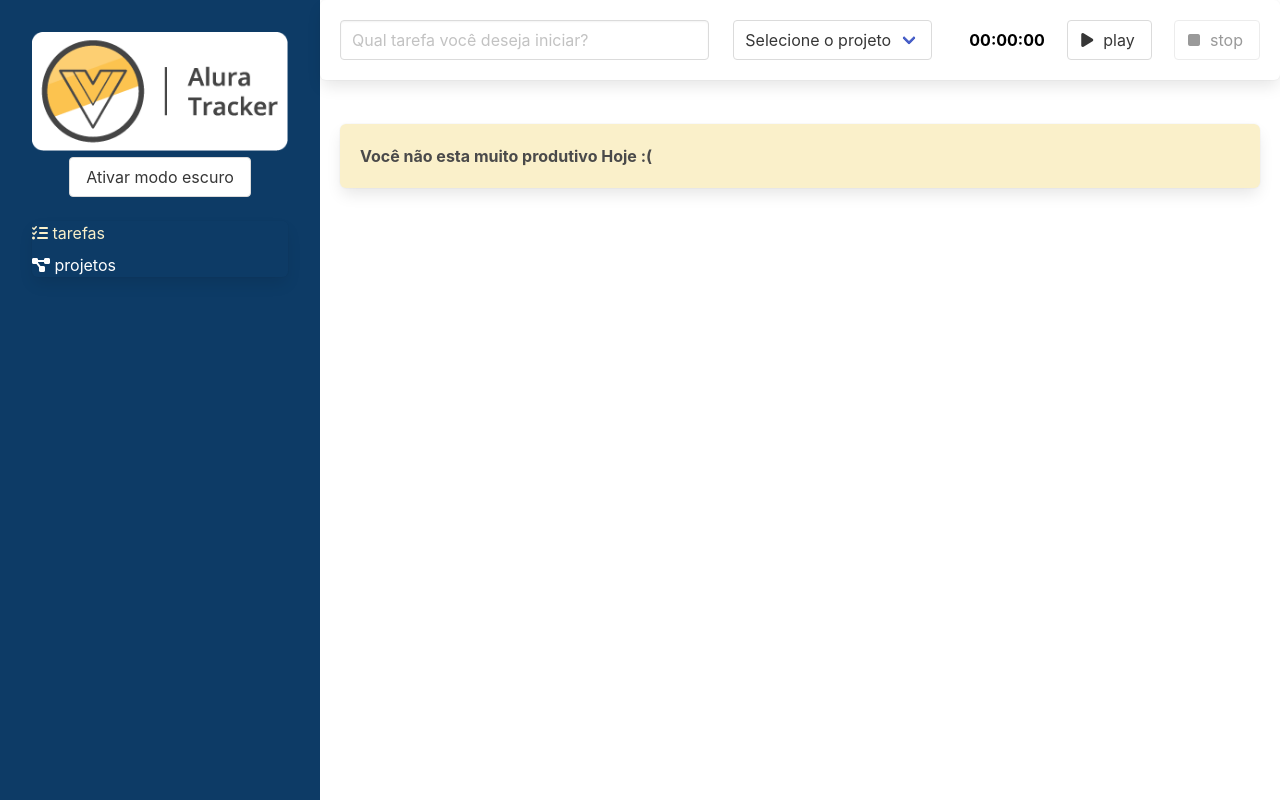
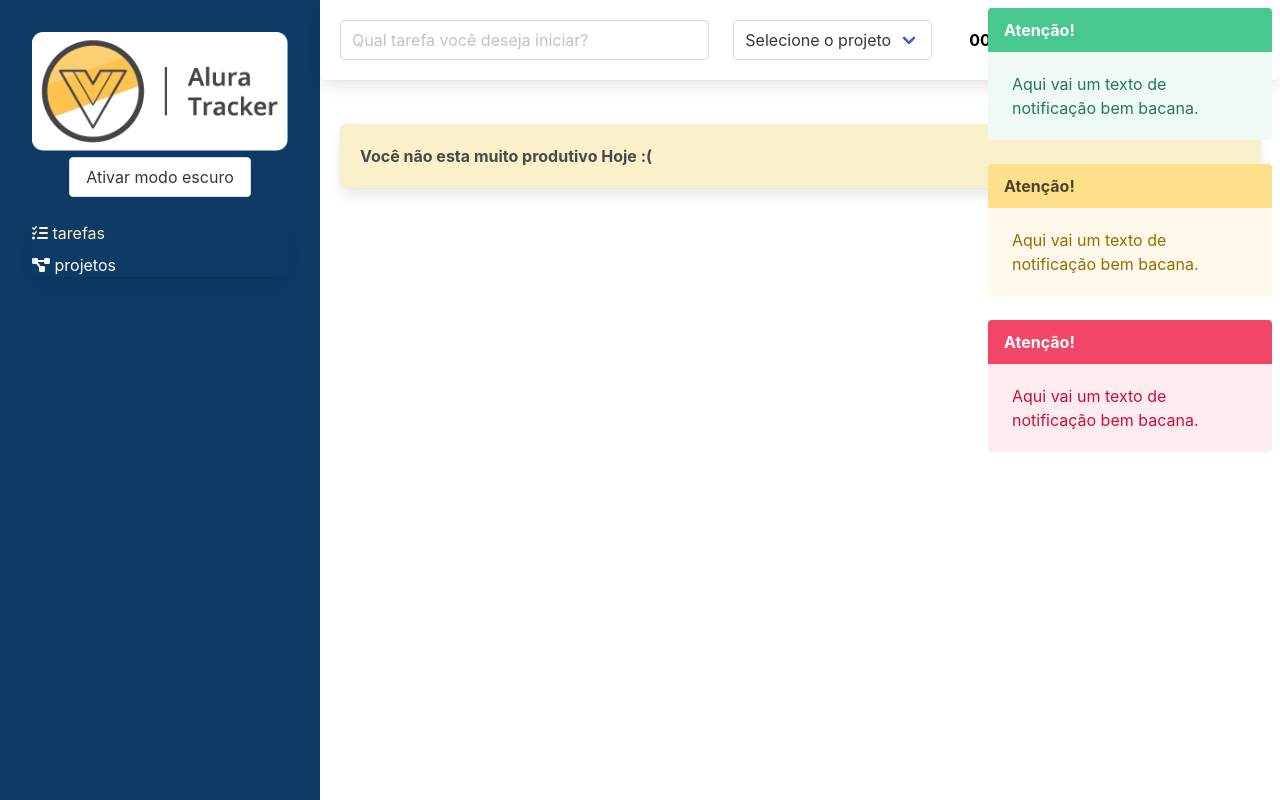
Before and after one commit to joao-lusa/estudo-vue, a Vue app in the folder alura-tracker/: page / in a window 1280 px wide. Built offline with nearby package versions, Linux system fonts and the light colour scheme.

Commit message:
criando componente de notificações

```diff
--- a/alura-tracker/src/App.vue
+++ b/alura-tracker/src/App.vue
@@ -4,6 +4,7 @@
       <BarraLateral @aoTemaAlterado="trocarTema"/>
     </div>
     <div class="column is-three-quarter conteudo">
+      <Notificacoes />
       <router-view></router-view>
     </div>
   </main>
@@ -12,12 +13,14 @@
 <script lang="ts">
 import { defineComponent } from 'vue';
 import BarraLateral from './components/BarraLateral.vue'
+import Notificacoes from './components/Notificaoes.vue'
 
 
 export default defineComponent({
   name: 'App',
   components:{
     BarraLateral,
+    Notificacoes
   },
   data(){
     return{
--- /dev/null
+++ b/alura-tracker/src/components/Notificaoes.vue
@@ -0,0 +1,46 @@
+<template>
+   <div class="notificacoes">
+       <article class="message is-success">
+           <div class="message-header">
+               Atenção!
+           </div>
+           <div class="message-body">
+               Aqui vai um texto de notificação bem bacana.
+           </div>
+       </article>
+       <article class="message is-warning">
+           <div class="message-header">
+               Atenção!
+           </div>
+           <div class="message-body">
+               Aqui vai um texto de notificação bem bacana.
+           </div>
+       </article>
+       <article class="message is-danger">
+           <div class="message-header">
+               Atenção!
+           </div>
+           <div class="message-body">
+               Aqui vai um texto de notificação bem bacana.
+           </div>
+       </article>
+   </div>
+</template>
+
+<script lang="ts">
+import { defineComponent } from 'vue';
+
+export default defineComponent({
+    name: 'ComponentNotificacoes'
+})
+</script>
+
+<style scoped>
+.notificacoes{
+    position: absolute;
+    right: 0;
+    width: 300px;
+    padding: 8px;
+    z-index: 105;
+}
+</style>
```
